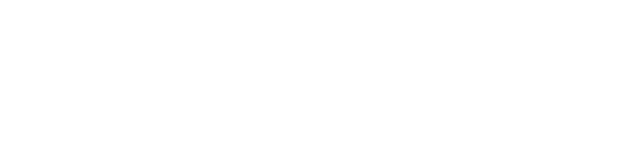
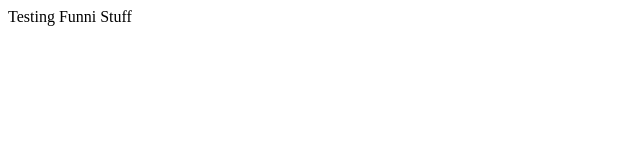
Before and after one commit to JordyRein/PHP, a plain HTML site: page index.html in a window 1280 px wide. Shown: the whole page, without its empty margins (0-640 px from the left). Drawn offline with Linux system fonts and the light colour scheme.

Commit message:
testing stuff

```diff
--- a/index.html
+++ b/index.html
@@ -1,3 +1,7 @@
 <!DOCTYPE html>
 <html>
+
+  <body>
+    Testing Funni Stuff
+  </body>
 </html>
```
